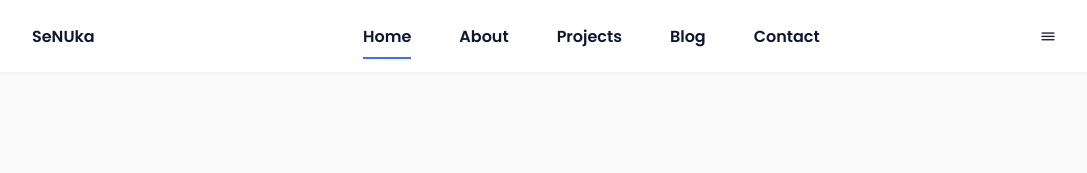
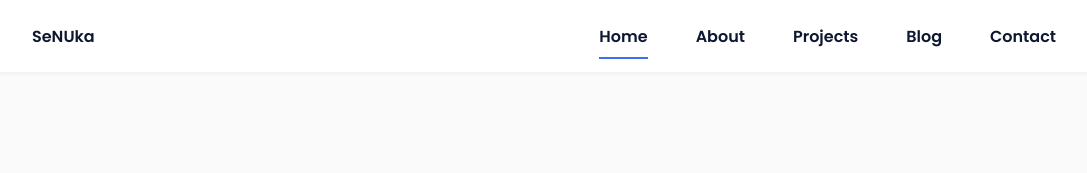
Before and after one commit to nschandunu/my-portfolio-site, a plain HTML site: page index.html in a window 1280 px wide. Shown: the top 173 px of the page, without its empty margins (96-1183 px from the left). Drawn offline with nearby package versions, Linux system fonts and the light colour scheme.

Commit message:
Fix navigation menu button issue

```diff
--- a/index.html
+++ b/index.html
@@ -35,11 +35,6 @@
 
                 <div class="nav__toggle" id="nav-toggle">
                     <i class='bx bx-menu'></i>
-                </div>
-
-
-                <div class="nav-menu-btn">
-                    <i class="uil uil-bars" onclick="myMenuFunction()"></i>
                 </div>
 
 
```
